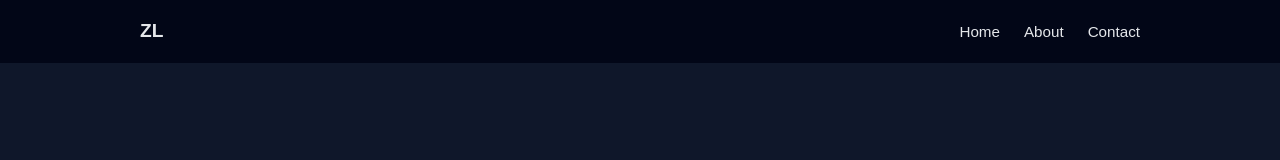
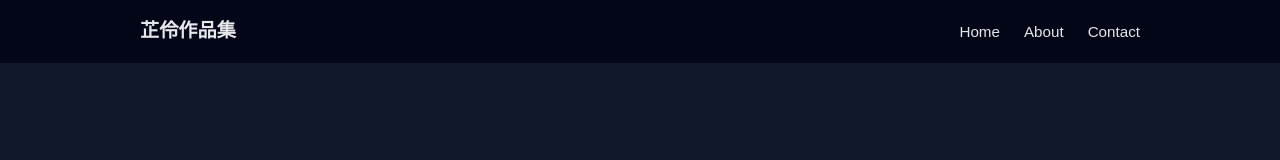
Before and after one commit to s411282050-sketch/ling, a plain HTML site: page index.html in a window 1280 px wide. Shown: the top 160 px of the page. Drawn offline with Linux system fonts and the light colour scheme.

Commit message:
Update index.html

```diff
--- a/index.html
+++ b/index.html
@@ -11,7 +11,7 @@
   <!-- Navbar -->
   <header class="navbar">
     <div class="container nav-container">
-      <div class="logo">ZL</div>
+      <div class="logo">芷伶作品集</div>
       <nav>
         <ul class="nav-links">
           <li><a href="#hero">Home</a></li>
```
